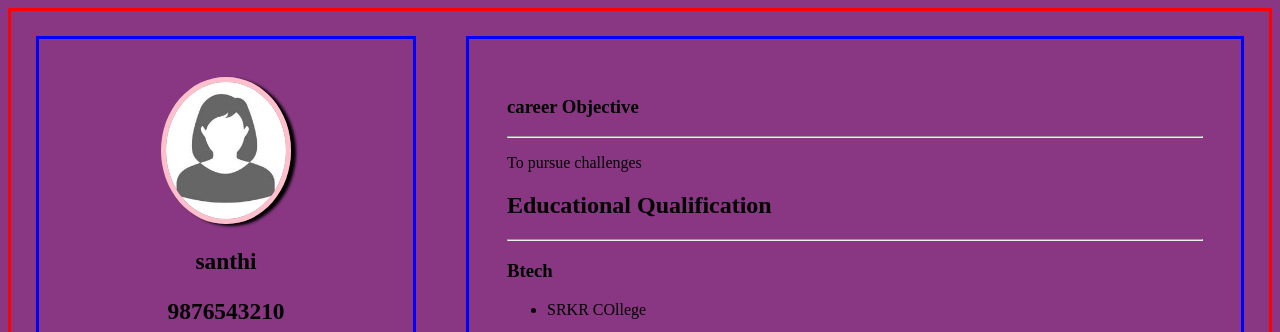
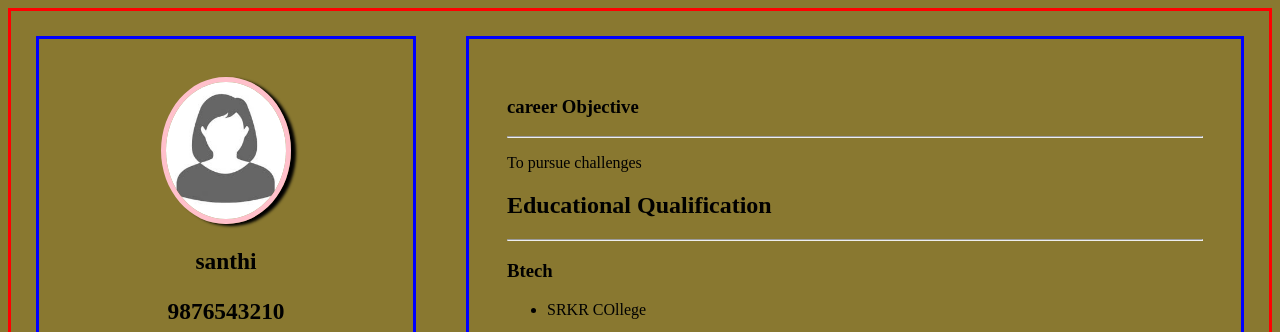
Before and after one commit to Harshithadora/Resume-1, a plain HTML site: page index.html in a window 1280 px wide. Shown: the top 332 px of the page. Drawn offline with Linux system fonts and the light colour scheme.

Commit message:
Update index.html

```diff
--- a/index.html
+++ b/index.html
@@ -2,10 +2,10 @@
 <html>
 <head>
   <link rel="stylesheet" href="style.css">
-  <title>Resumebulider</title>
+  <title>Resume1</title>
   <meta name="viewport" content="width=device-width,initial-scale=1.0">
 </head>
-<body bgcolor=#893782>
+<body bgcolor=#8937823>
   <div class="parent">
     <div class="childone">
   <!--    <img src="download.jpg"></img>
```
